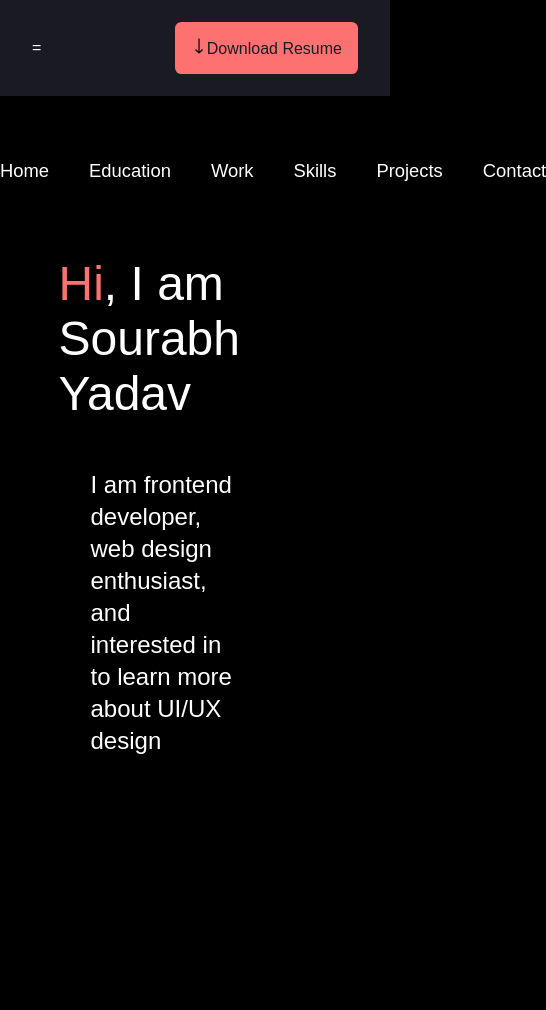
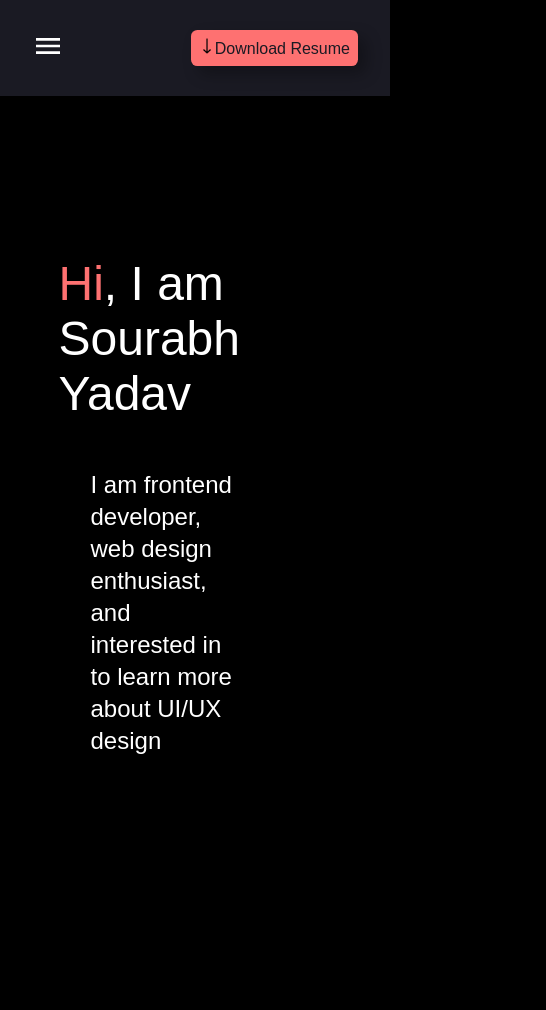
Before and after one commit to SOURABH358/Portfolio-website, a plain HTML site: page index.html in a window 390 px wide. Shown: the whole page, 546 px wide, since content can reach past the window. Drawn offline with Linux system fonts and the light colour scheme.

Commit message:
added files

```diff
--- a/index.css
+++ b/index.css
@@ -72,6 +72,10 @@ ul{
 }
 .hamburger{
     display: none;
+    cursor: pointer;
+}
+.close{
+    display: none;
 }
 .resume{
     background-color: var(--red);
@@ -79,21 +83,23 @@ ul{
     padding: 1rem;
     border-radius: 0.4rem;
     cursor: pointer;
+    box-shadow: 0.5rem 0.5rem 1rem 0 rgba(0, 0, 0, 0.3);
 }
 .resume img{
     height: 1rem;
 }
-.hero__img{
-    opacity: 0;
-    width: 45rem;
-    animation: hero__image 1s ease 0.5s 1 forwards;
-}
+
 .hero__section{
     width: 100%;
     display: flex;
     padding-left: 15%;
     /* align-items: center; */
     gap: 10rem;
+}
+.hero__img{
+    opacity: 0;
+    width: 45rem;
+    animation: hero__image 1s ease 0.5s 1 forwards;
 }
 .hero__content{
     padding-top: 10rem;
@@ -154,11 +160,29 @@ ul{
     .hamburger{
         display: block;
     }
+    .hamburger img{
+        width: 2rem;
+    }
+    .close{
+        display: block;
+    }
+    .close img{
+        width: 2rem;
+    }
     .navbar__section{
-        position: absolute;
-        top:10rem;
-        left:0rem;
-        width: 100%;
+        position: fixed;
+        top:0rem;
+        left:-20rem;
+        width: 40%;
+        height: 100%;
+        padding-left: 2rem;
+        padding-top: 2rem;
+        flex-direction: column;
+        background-color: var(--black);
+        z-index: 10;
+    }
+    .resume{
+        padding: 0.5rem;
     }
 }
 .extra{
--- a/index.html
+++ b/index.html
@@ -19,11 +19,16 @@
         <a href="#">Work</a>
         <a href="#">Skills</a>
         <a href="#">Projects</a>
-        <a href="#">Contact</a> -->
-    </div>
+        <a href="#">Contact</a>
+     </div> -->
+
+
     <header class="header__section">
-        <div class="hamburger">=</div>
+        <div class="hamburger"><img src="./assets/icon-menu.svg" alt="hamburger"/></div>
         <nav class="navbar__section">
+            <div class="close">
+                <img src="./assets/icon-close.svg" alt="hamburger"/>
+             </div>
             <a href="#">Home</a>
             <a href="#">Education</a>
             <a href="#">Work</a>
```
Also changed, not shown: assets/icon-close.svg (added), assets/icon-menu.svg (added).
